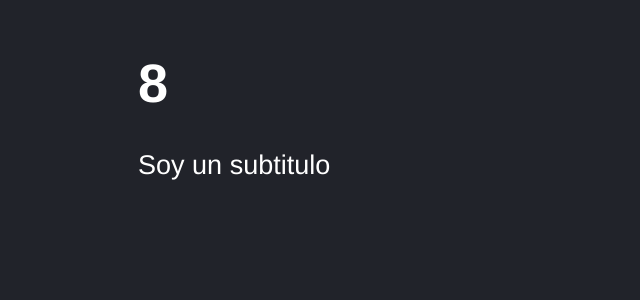
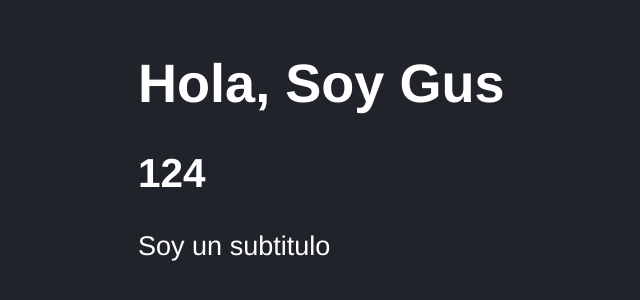
Before and after one commit to GukCM/React-Desde-Cero, a React (Vite) app in the folder 03-counter-app-vite/: page / in a window 1280 px wide. Shown: the part 132-432 px from the top of the page, without its empty margins (10-650 px from the left). Built offline with nearby package versions, Linux system fonts and the light colour scheme.

Commit message:
Comunicacion entre componentes de padre a hijo, title y subtitle

```diff
--- a/03-counter-app-vite/src/MyName.jsx
+++ b/03-counter-app-vite/src/MyName.jsx
@@ -5,19 +5,31 @@
     //     message: 'Hola gente',
     //     title: 'Gustavo',
     // };
-    const getResult = () => 4 + 4;
-export function MyName() {
+//     const getResult = () => 4 + 4;
+// export function MyName() {
 
 
-    return (
-        //Sinonimo de un fragmento, evita crear divs innecesarios, tenemos que regresar siempre un nodo padre
+//     return (
+//         //Sinonimo de un fragmento, evita crear divs innecesarios, tenemos que regresar siempre un nodo padre
+//         <>
+//             <h1>{ getResult() }</h1>
+//             {/* <code> { JSON.stringify( newMessage) } </code> */}
+//             <p>Soy un subtitulo</p>
+//         </>
+//     )
+// }
+export const MyName = ({title, subTitle}) =>{
+    console.log(title);
+    return(
         <>
-            <h1>{ getResult() }</h1>
-            {/* <code> { JSON.stringify( newMessage) } </code> */}
-            <p>Soy un subtitulo</p>
+        <h1>{ title }</h1>
+        <h2>{ subTitle + 1 }</h2>
+        <p>Soy un subtitulo</p>
         </>
     )
-}
+};
+
+
 
 // import { useState } from "react"
 // export const MyName = () =>{
--- a/03-counter-app-vite/src/main.jsx
+++ b/03-counter-app-vite/src/main.jsx
@@ -8,6 +8,6 @@ import './styles.css';
 ReactDOM.createRoot( document.getElementById('root') ).render(
     //Se recomienda trabajar con React StrictMode
     <React.StrictMode>
-        <MyName/>
+        <MyName title='Hola, Soy Gus' subTitle={123}/>
     </React.StrictMode>
 )
```
